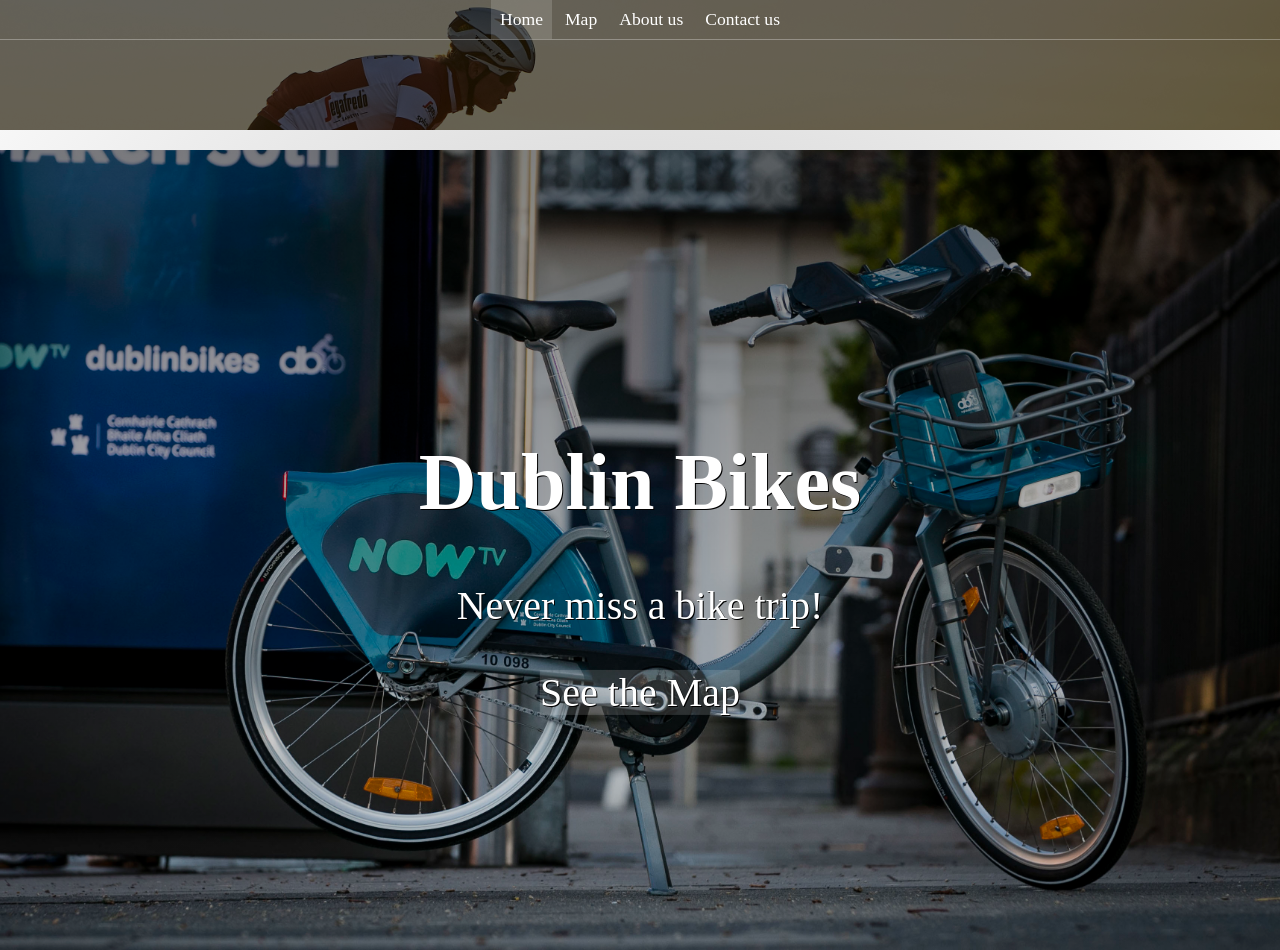
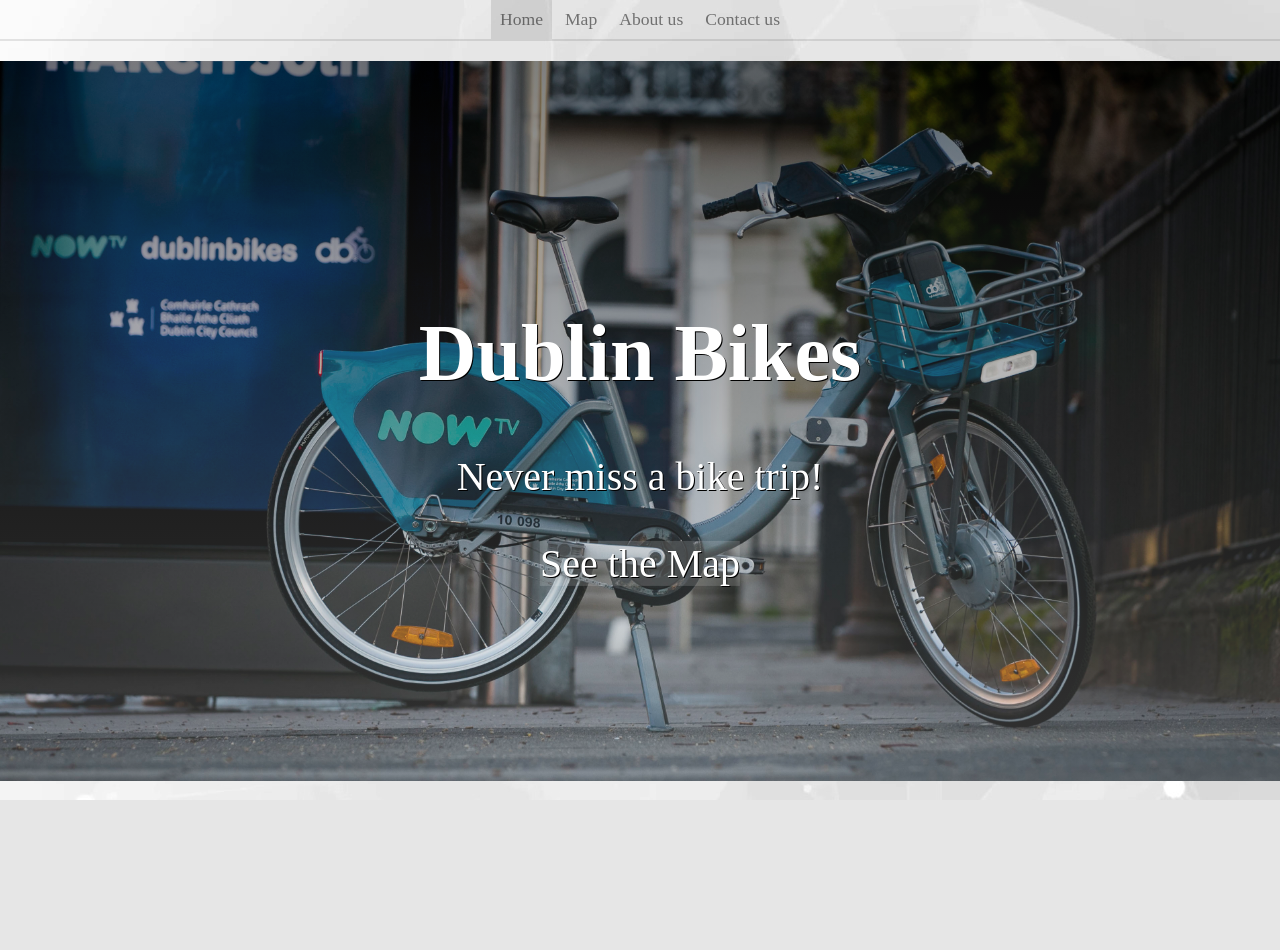
Before and after one commit to stefan-bordei/dbikes-web-app, a Flask app: page / in a window 1280 px wide. After the commit the page ends 800 px from the top, so only its background shows below. Run offline with Flask 2, Linux system fonts and the light colour scheme; parts of the project's set-up code (start-up, migrations or seed data) failed here and were passed over.

Commit message:
User interface cleaning

```diff
--- a/dbikes/flaskapp/static/styles.css
+++ b/dbikes/flaskapp/static/styles.css
@@ -9,11 +9,12 @@
 }
 
 #map {
-height: 100%;
-width :100%;
-margin-left:auto;
-margin-right:auto;
+    height: 100%;
+    width :100%;
+    margin-left:auto;
+    margin-right:auto;
     display: block;
+    border-bottom:5px solid rgba(0,0,0, .1)
 }
 
 
@@ -30,7 +31,7 @@
     font-family: Tahoma, sans-serif;
     /* overflow auto allows the background colour to apply to the nested calander divs */
     overflow: auto;
-    border:1px solid rgba(255,255,255,1)
+
 
 }
 
@@ -54,7 +55,9 @@
     height: 100%;
     margin: 0;
     padding: 0;
-    background-image:radial-gradient(rgba(200,200,200,1),rgba(255,255,255,1))
+    background-image: url(/static/img/bgnd_geo.jpg);
+    background-blend-mode: multiply;
+    overflow: auto;
 }
 
 .nav ul {
@@ -69,15 +72,15 @@
 .nav a {
     display: inline-block;
     padding: .5em;
-    color: white;
+    color: rgba(0, 0, 0, .5);
     text-decoration: none;
 }
 
 .nav a:hover {
-    background-color: rgba(255, 255, 255, .3);
+    background-color: rgba(0, 0, 0, .2);
 }
 .nav a.active {
-    background-color: rgba(255, 255, 255, .15);
+    background-color: rgba(0, 0, 0, .1);
 }
 
 .nav dropdown {
@@ -88,20 +91,16 @@
 .main-nav {
     text-align: center;
     font-size: 1.1em;
-    font-weight: lighter;
-    border-bottom: 1px solid rgba(255, 255, 255, .3);
+    border-bottom: 2px solid rgba(0, 0, 0, .1);
 }
 
 
 .main-header {
-    background-color: rgba(0, 0, 0, .6);
-    background-image: url(/static/img/banner1.png);
+    background-color: rgba(0, 0, 0, 0);
     background-blend-mode: multiply;
     background-size: cover;
-    padding-bottom: 90px;
 
 }
-
 
 .main-body {
     margin: 0 auto;
@@ -111,23 +110,22 @@
     padding-right: 0;
     height: 100%;
 }
-/*
-#map {
-    height: 65%;
-    width: 85%;
-    margin-right: auto;
-    margin-left: auto;
-    margin-top: 20px;
+
+.landing-body {
+    margin: 0 auto;
+    padding: 0 1.5em;
+    /* padding right and left at 0 allows the map and hero image to cover the screen fully (no white side borers)*/
+    padding-left: 0;
+    padding-right: 0;
+    height: 90%;
 }
-*/
+
 .dd {
     display: block;
     padding: 5px;
     margin-left: auto;
     margin-right: auto;
 }
-
-
 
 .details {
     padding-top: 15px;
@@ -153,25 +151,9 @@
 
 }
 
-/*
-#ChartsDay {
-    grid-column-start: 2;
-    grid-column-end: 2;
-    grid-row-start: 1;
-    grid-row-end: 2;
-    width: 60%;
-}
-#ChartsWeek {
-    grid-column-start: 2;
-    grid-column-end: 3;
-    grid-row-start: 2;
-    grid-row-end: 2;
-    width: 60%;
-}
-*/
 
 .hero-image {
-  background-image: linear-gradient(rgba(0, 0, 0, 0.5), rgba(0, 0, 0.5, 0.1)), url(/static/img/bner.jpg);
+  background-image: linear-gradient(rgba(0, 0, 0, 0.5), rgba(255, 255, 255, 0.2)), url(/static/img/bner.jpg);
   height: 100%;
   width: 100%;
   background-position: center;
--- a/dbikes/flaskapp/templates/index.html
+++ b/dbikes/flaskapp/templates/index.html
@@ -11,7 +11,6 @@
     <link href="{{ url_for('static', filename='styles.css') }}" rel="stylesheet" type="text/css">
 </head>
 <body>
-
     <div class="main-header">
         <div class="nav main-nav">
             <ul>
@@ -23,7 +22,7 @@
         </div>
     </div>
 
-    <div class="main-body">
+    <div class="landing-body">
         <div class="hero-image" >
             <div class="hero-text">
                 <h1>Dublin Bikes</h1>
@@ -32,6 +31,5 @@
             </div>
         </div>
     </div>
-
 </body>
 </html>
--- a/dbikes/flaskapp/templates/map.html
+++ b/dbikes/flaskapp/templates/map.html
@@ -30,7 +30,7 @@
         </div>
     </div>
     <div class="main-body">
-      <div class="dd">
+        <div class="dd">
             <! -- THIS CREATES THE DROPDOWN MENU -->
             <select id = "dropdown">
                 <option>Select a station</option>
```
Also changed, not shown: dbikes/flaskapp/static/img/banner1.png (deleted), dbikes/flaskapp/static/img/bgnd_geo.jpg (added), dbikes/flaskapp/static/img/plan.jpg (deleted).
